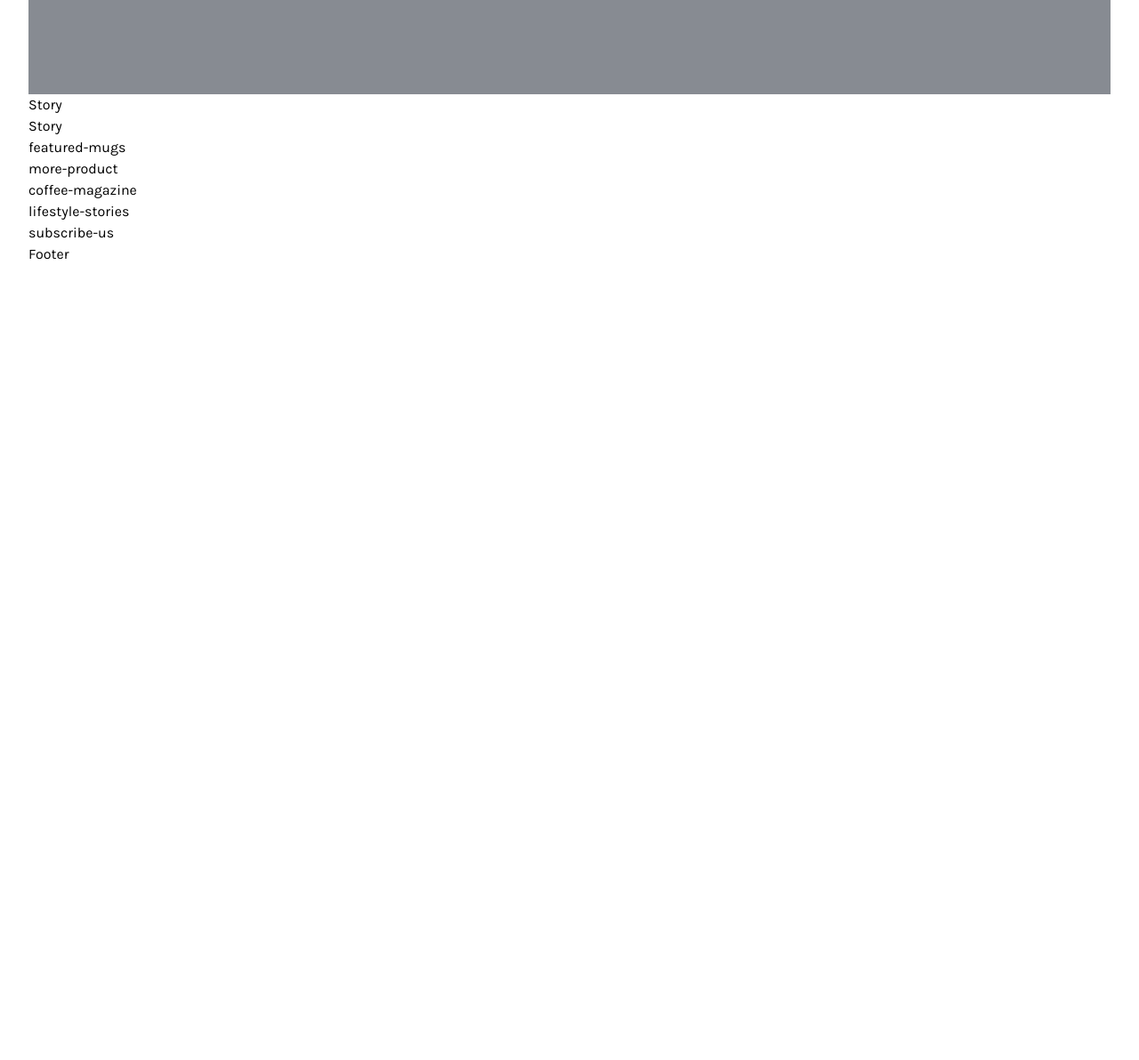
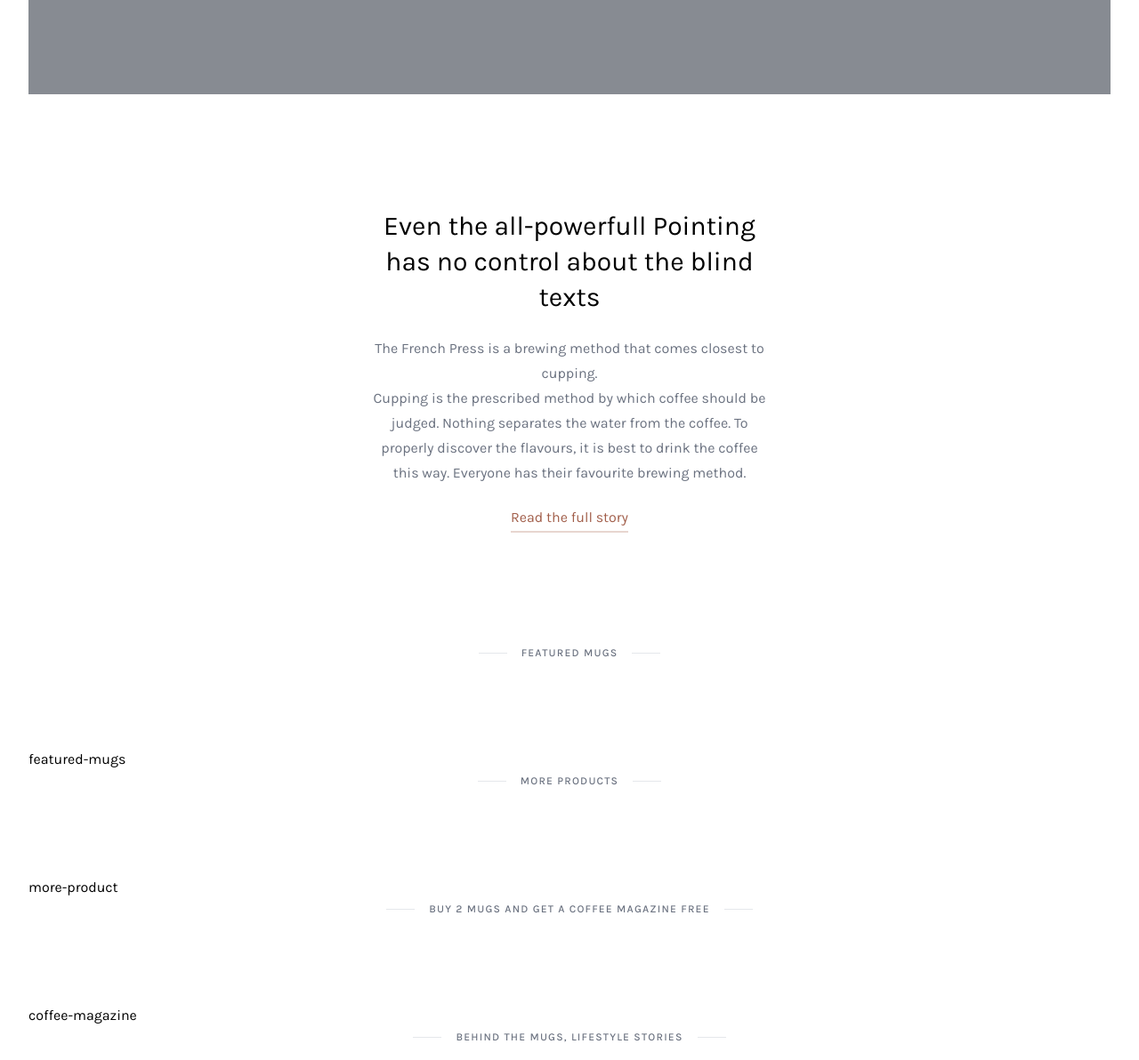
Before and after one commit to tuan782000/tailwindcss-coffee-style, a website: page public/index.html in a window 1280 px wide. Shown: the part 500-1692 px from the top of the page at 89% size. Before the commit the page ends 800 px from the top, so only its background shows below. Drawn offline with nearby package versions, Linux system fonts and the light colour scheme; files that its build step writes are made by us from their sources.

Commit message:
Add Story and subheadline.

```diff
--- a/public/index.html
+++ b/public/index.html
@@ -86,30 +86,77 @@
                 <!--End Slider-->
 
                 <div class="story">
-                    Story
+                    <div class="w-full h-full flex justify-center items-center">
+                        <div class="px-4 sm:px-16 md:px-32 lg:px-64 xl:px-96 py-32 text-center">
+                            <div class="text-3xl leading-10 mb-6">Even the all-powerfull Pointing has no control about the blind texts</div>
+                            <div class="text-gray-500 leading-7 mb-6">The French Press is a brewing method that comes closest to cupping.<br> Cupping is the prescribed method by which coffee should be judged. Nothing separates the water from the coffee. To properly discover the flavours, it is best to drink the coffee this way. Everyone has their favourite brewing method.</div>
+                            <div class="">
+                                <a href="#" class="text-coffee-400 hover:text-coffee-600 relative after:absolute after:-bottom-2 after:left-0 after:bg-coffee-50 hover:after:bg-coffee-200 after:h-0.5 after:w-full after:transition-all after:ease-in-out after:duration-300">Read the full story</a>
+                            </div>
+                        </div>
+                    </div>
                 </div>
                 <!--End story-->
 
-                <div class="story">
-                    Story
+                <div class="tqd-subheadline flex justify-center items-center mb-96">
+                    <div class="tqd-subheadline-deco-line ">
+
+                    </div>
+                    <div class="tqd-subheadline-label ">
+                        Featured Mugs
+                    </div>
+                    <div class="tqd-subheadline-deco-line">
+
+                    </div>
                 </div>
-                <!--End story-->
-
                 <div class="featured-mugs">
                     featured-mugs
                 </div>
                 <!--End featured-mugs-->
 
+                <div class="tqd-subheadline flex justify-center items-center mb-96">
+                    <div class="tqd-subheadline-deco-line ">
+
+                    </div>
+                    <div class="tqd-subheadline-label ">
+                        More Products
+                    </div>
+                    <div class="tqd-subheadline-deco-line">
+
+                    </div>
+                </div>
                 <div class="more-product">
                     more-product
                 </div>
                 <!--End more-product-->
 
+                <div class="tqd-subheadline flex justify-center items-center mb-96">
+                    <div class="tqd-subheadline-deco-line ">
+
+                    </div>
+                    <div class="tqd-subheadline-label ">
+                        BUY 2 MUGS AND GET A COFFEE MAGAZINE FREE
+                    </div>
+                    <div class="tqd-subheadline-deco-line">
+
+                    </div>
+                </div>
                 <div class="coffee-magazine">
                     coffee-magazine
                 </div>
                 <!--End coffee-magazine-->
 
+                <div class="tqd-subheadline flex justify-center items-center mb-96">
+                    <div class="tqd-subheadline-deco-line ">
+
+                    </div>
+                    <div class="tqd-subheadline-label ">
+                        BEHIND THE MUGS, LIFESTYLE STORIES
+                    </div>
+                    <div class="tqd-subheadline-deco-line">
+
+                    </div>
+                </div>
                 <div class="lifestyle-stories">
                     lifestyle-stories
                 </div>
--- a/src/input.css
+++ b/src/input.css
@@ -9,7 +9,7 @@
 }
 
 .tqd-top-menu-item {
-    @apply cursor-pointer py-1 hover:text-gray-800 relative after:lg:absolute after:lg:bottom-0 after:lg:left-0 after:lg:bg-light-coffee after:lg:h-0.5 after:lg:w-0 hover:after:lg:w-full after:lg:transition-all after:lg:ease-in-out after:lg:duration-300;
+    @apply cursor-pointer py-1 hover:text-gray-800 relative after:lg:absolute after:lg:bottom-0 after:lg:left-0 after:lg:bg-coffee-200 after:lg:h-0.5 after:lg:w-0 hover:after:lg:w-full after:lg:transition-all after:lg:ease-in-out after:lg:duration-300;
 }
 
 .tqd-top-menu-item-active{
@@ -23,3 +23,15 @@
 .tqd-badge-circle {
     @apply text-xs text-center rounded-full px-1.5;
 }
+
+.tqd-subheadline {
+    @apply flex justify-center items-center mb-24;
+}
+
+.tqd-subheadline-deco-line{
+    @apply w-8 h-px bg-gray-200;
+}
+
+.tqd-subheadline-label {
+    @apply uppercase mx-4 tracking-widest text-gray-500 font-medium text-[12px] text-center;
+}
--- a/tailwind.config.js
+++ b/tailwind.config.js
@@ -6,7 +6,12 @@ module.exports = {
        Karla: ['Karla','sans-serif']
       },
       colors: {
-        'light-coffee': '#C89F94'
+        'coffee': {
+          50: '#E8D6D0',
+          200: '#C89F94',
+          400: '#A25F4B',
+          600: '#744838',
+        }
       },
       keyframes: {
         slideDown: {
```
